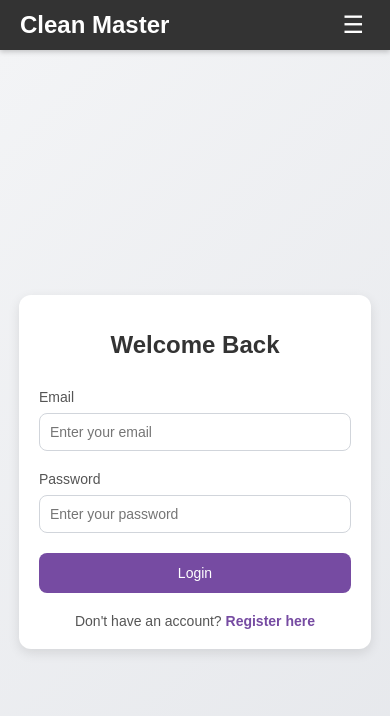
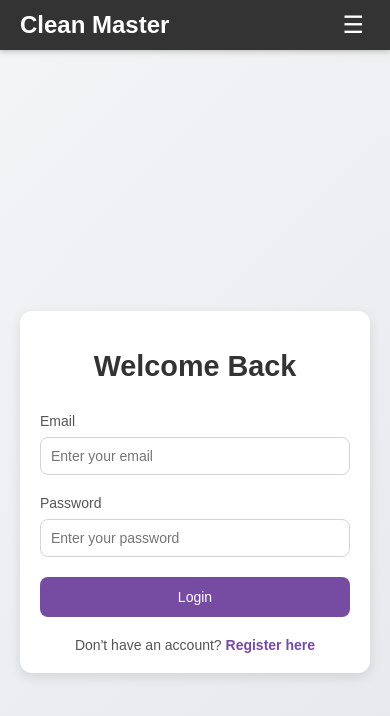
Before and after one commit to Ahmedalmasrii/u09-fullstack-js-Ahmedalmasrii, a React (Create React App) app in the folder frontend/: page /login in a window 390 px wide. Shown: the top 716 px of the page. Built offline with nearby package versions, Linux system fonts and the light colour scheme.

Commit message:
uppdaterat min loginpage css

```diff
--- a/frontend/src/pages/LoginPage.css
+++ b/frontend/src/pages/LoginPage.css
@@ -1,9 +1,12 @@
-body, html {
+body,
+html {
     margin: 0;
     padding: 0;
     font-family: 'Arial', sans-serif;
     background: linear-gradient(135deg, #f3f4f6, #e5e7eb);
     overflow-x: hidden;
+    min-height: 100vh;
+
 }
 
 .login-container {
@@ -12,23 +15,23 @@ body, html {
     align-items: center;
     height: 100vh;
     background: linear-gradient(135deg, #f3f4f6, #e5e7eb);
-    position: relative;
+    padding: 20px;
 }
 
 .login-box {
     background: #ffffff;
     border-radius: 12px;
     box-shadow: 0 4px 12px rgba(0, 0, 0, 0.1);
+    width: 100%;
     max-width: 400px;
-    width: 80%;
+    padding: 40px;
     text-align: center;
-    position: relative;
-    z-index: 10;
 }
 
 .login-title {
     margin-bottom: 30px;
     color: #333;
+    font-size: 2rem;
 }
 
 .login-form {
@@ -50,9 +53,10 @@ body, html {
 
 .input-group input {
     width: 100%;
-    padding: 10px;
+    padding: 12px;
     border: 1px solid #d1d5db;
     border-radius: 8px;
+    font-size: 16px;
     transition: border-color 0.3s ease;
 }
 
@@ -65,11 +69,13 @@ body, html {
     background: #764ba2;
     color: #fff;
     border: none;
-    padding: 12px;
+    padding: 15px;
     border-radius: 8px;
     cursor: pointer;
     transition: background 0.3s ease;
     position: relative;
+    font-size: 16px;
+    /* Gör knappen mer framträdande */
 }
 
 .login-button:hover {
@@ -97,7 +103,6 @@ body, html {
     margin-top: 10px;
 }
 
-/* Animation för snurrande hjul */
 .loading-spinner {
     border: 4px solid rgba(0, 0, 0, 0.1);
     border-left-color: #764ba2;
@@ -112,6 +117,7 @@ body, html {
     0% {
         transform: rotate(0deg);
     }
+
     100% {
         transform: rotate(360deg);
     }
@@ -149,21 +155,24 @@ body, html {
 }
 
 @keyframes explode {
-    0%, 20% {
+
+    0%,
+    20% {
         transform: scale(0);
         opacity: 1;
     }
+
     50% {
         transform: scale(1);
         opacity: 0.8;
     }
+
     100% {
         transform: scale(0);
         opacity: 0;
     }
 }
 
-/* positioner för att placera fyrverkerier */
 .firework:nth-child(1) {
     left: 30%;
     animation-delay: 0s;
@@ -179,15 +188,15 @@ body, html {
     animation-delay: 0.6s;
 }
 
-/* Responsiv styling */
-@media (max-width: 600px) {
+
+@media (max-width: 768px) {
     .login-box {
+        max-width: 90%;
         padding: 20px;
-        max-width: 90%; /* Använd större andel av bredden */
     }
 
     .login-title {
-        font-size: 1.5rem;
+        font-size: 1.8rem;
     }
 
     .login-button {
@@ -196,7 +205,17 @@ body, html {
     }
 
     .input-group input {
-        padding: 10px; /* Mindre padding för att passa små skärmar */
+        padding: 10px;
         font-size: 14px;
     }
 }
+
+@media (min-width: 1024px) {
+    .login-container {
+        padding: 40px;
+    }
+
+    .login-box {
+        padding: 50px;
+    }
+}
```
